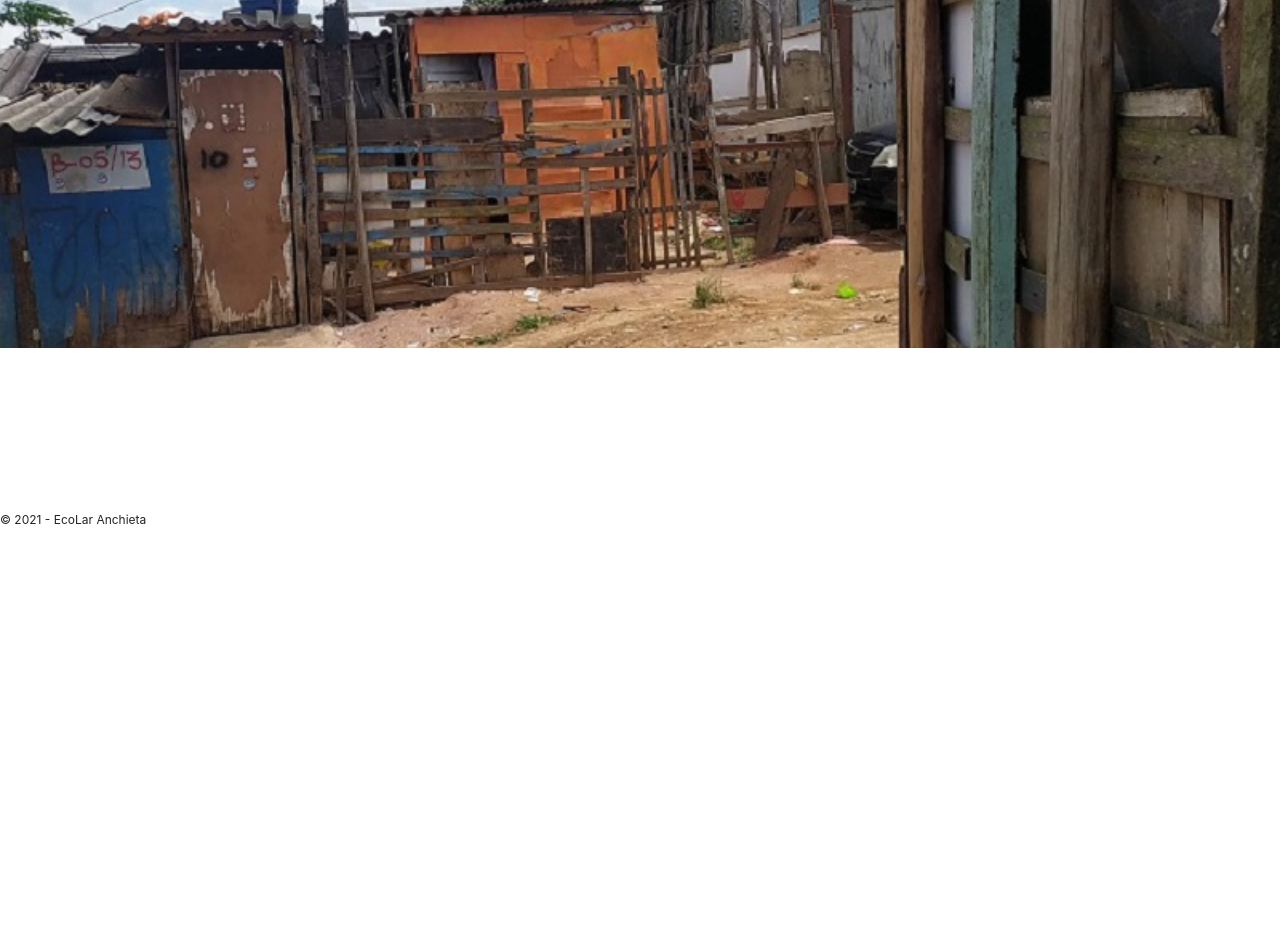
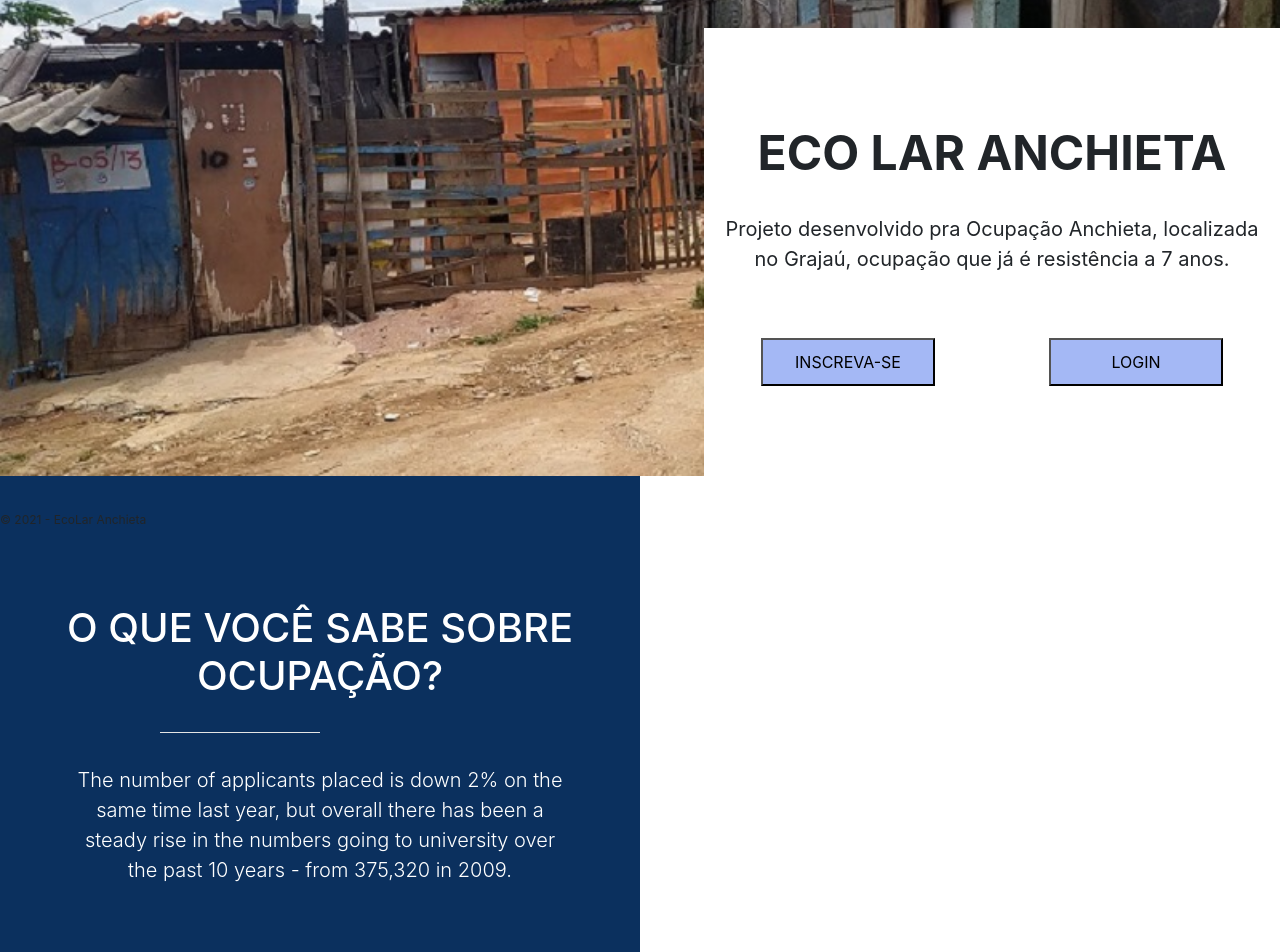
Before and after one commit to Squad9-RecodePro/ecoLarAnchieta, a React (Create React App) app in the folder frontend/: page / in a window 1280 px wide. Shown: the part 260-1212 px from the top of the page. Before the commit the page ends 800 px from the top, so only its background shows below. Built offline with nearby package versions, Linux system fonts and the light colour scheme.

Commit message:
section 1 e 2 home

```diff
--- a/frontend/src/pages/MainPage/index.jsx
+++ b/frontend/src/pages/MainPage/index.jsx
@@ -7,11 +7,33 @@ import Menu from '../../components/Menu/mainMenu';
 const MainPage = () => {
     return (
         <>
-        <Menu />
+            <Menu />
 
-        <div className="section-1">
-            <h1>MainPage</h1>
-        </div>
+            <section className="section-1">
+                <hr />
+                <div className="box-1">
+                    <h1><strong>ECO LAR ANCHIETA</strong></h1>
+                    <p className="lead">Projeto desenvolvido pra Ocupação Anchieta, localizada<br />
+                     no Grajaú, ocupação que já é resistência a 7 anos.</p>
+                     <nav>
+                        <button>INSCREVA-SE</button>
+                        <button>LOGIN</button>
+                     </nav>
+                </div>
+            </section>
+            <section className="section-2">
+                <div className="box-2">
+                    <h1>O QUE VOCÊ SABE SOBRE<br /> OCUPAÇÃO?</h1>
+                    <hr />
+                    <p className="lead">The number of applicants placed is down 2% on the <br/>
+                    same time last year, but overall there has been a <br />
+                    steady rise in the numbers going to university over <br />
+                    the past 10 years - from 375,320 in 2009.</p>
+                </div>
+                <div className="box-3">
+
+                </div>
+            </section>
 
         </>
 
--- a/frontend/src/pages/MainPage/styles.css
+++ b/frontend/src/pages/MainPage/styles.css
@@ -1,6 +1,48 @@
 .section-1 {
     width: 100%;
-    height: 64vh;
+    height: 80vh;
     background: url(../../assets/images/imgcarousel3.jpg) no-repeat;
     background-size: cover;
+    display: flex;
+    justify-content: flex-end;
+    align-items: flex-end;
 }
+.section-1 .box-1 {
+    background-color: #fff;
+    width: 36rem;
+    height: 28rem;
+    text-align: center;
+}
+.section-1 .box-1 h1 {
+    margin: 6rem 0 2rem 0;
+    font-size: 48px;
+}
+.section-1 .box-1 p {
+    font-weight: 400;
+}
+.section-1 .box-1 nav {
+    margin-top: 4rem;
+    display: flex;
+    justify-content: space-around;
+}
+.section-1 .box-1 nav button {
+    width: 174px;
+    height: 48px;
+    background-color: rgb(164, 184, 245);
+}
+
+.section-2 .box-2 {
+    background-color: #0B305E;
+    width: 50%;
+    height: 80vh;
+    color: #fff;
+    text-align: center;
+}
+.section-2 .box-2 h1 {
+    padding-top: 8rem;
+}
+.section-2 .box-2 hr {
+    background-color: white;
+    width: 160px;
+    margin: 2rem 0rem 2rem 10rem;
+}
```
